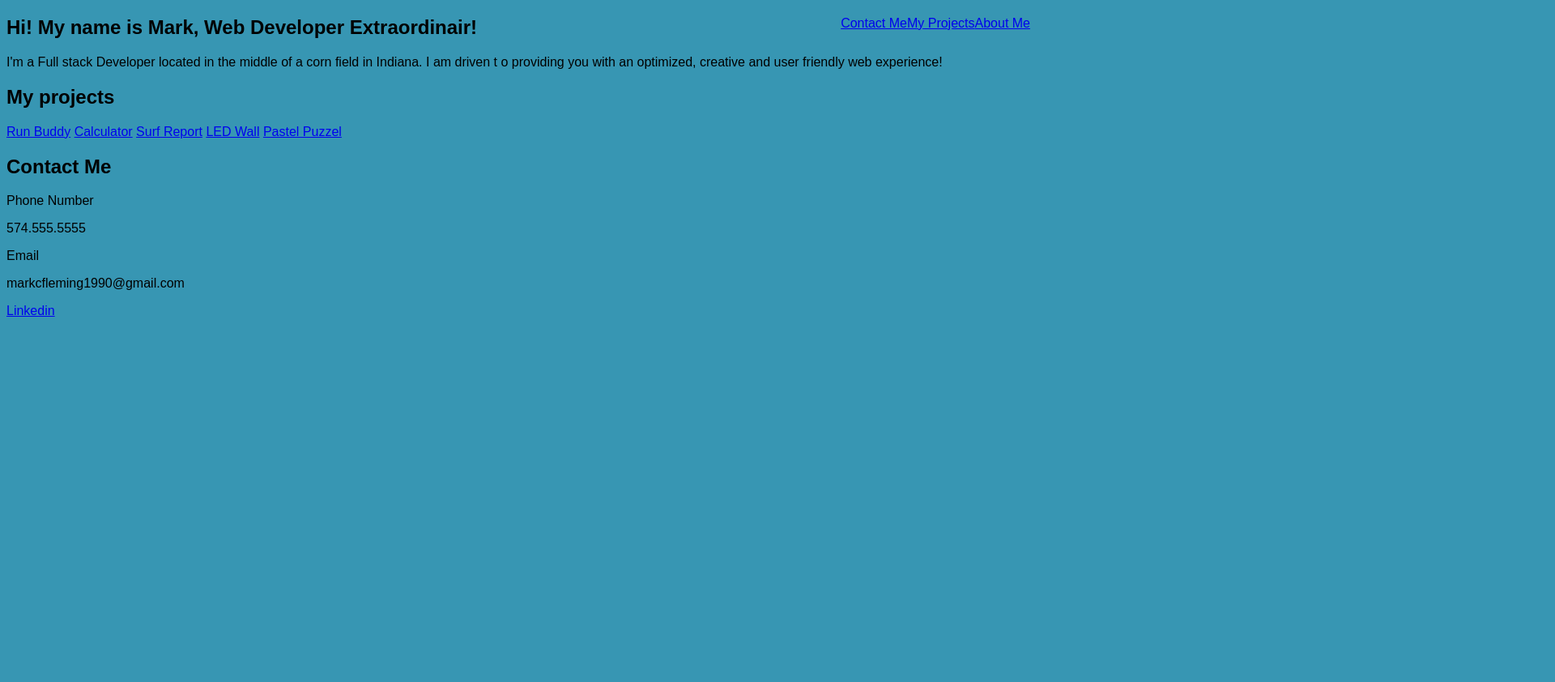
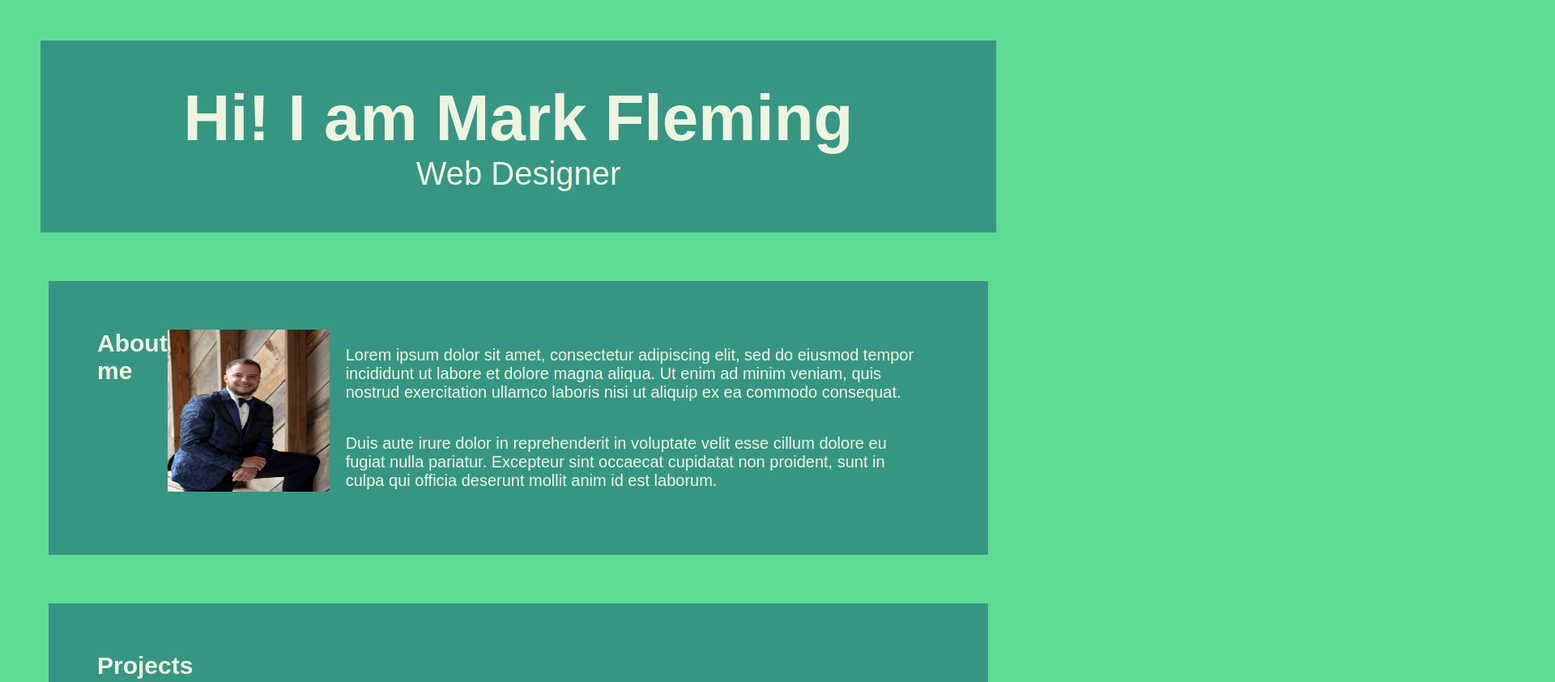
Before and after one commit to markcfleming1990/mcfportfolio, a plain HTML site: page index.html in a window 1280 px wide. Shown: the top 842 px of the page at 81% size, 1920 px wide, since content can reach past the window. Before the commit the page ends 800 px from the top, so only its background shows below. Drawn offline with Linux system fonts and the light colour scheme.

Commit message:
added styles and img

```diff
--- a/assets/style.css
+++ b/assets/style.css
@@ -1,17 +1,73 @@
-/*Header/navbar*/
+* {
+  margin: 0;
+  padding: 0;
+  box-sizing: border-box;
+}
+/*Body */
+body {
+  font-family: Arial, Helvetica, sans-serif;
+  font-size: 20px;
+  color: #edf5e1;
+  background-color: #5cdb95;
+}
+/*header/Name */
 
-body {
-  background-color:#3796b3;
-  font-family: Arial, Helvetica, sans-serif;
+.beige-text-container-section-container {
+display: block;
+text-align: center;
+font-size: 40px;
+background-color:#379683;
+color: #edf5e1;
+margin: 50px;
+padding: 50px;
 }
 
-header {
-  background-color:#5cdb95;
+/*section/about me */
+
+.card-align-right{
+  display: flex;
+  align-items: left;
+  background-color: #379683;
+  color: #edf5e1;
+  margin: 60px;
+  padding: 60px;
+}
+.card-align-right p {
+text-align: left;
+margin: 10px;
+padding: 10px;
 }
 
-nav ul li {
-  display: inline;
-  text-decoration: none;
-  float: right;
+ .abtme p {
+  display: inline-block;
+
+ }
+
+.img {
+  display: block;
+  height: 200px;
+  width: 200px;
+}
+
+
+/* Projects flexbox */
+
+.projects {
+  display: flex;
+  flex-wrap: wrap;
+  justify-items: center;
+  background-color: #379683;
+  color: #edf5e1;
+  margin: 60px;
+  padding: 60px;
+}
+
+.project-card {
+  display: flex;
+  flex-wrap: nowrap;
+  flex-flow: row;
+  justify-content: space-evenly;
+  margin: 10px;
+  padding: 10px;
 
 }
--- a/index.html
+++ b/index.html
@@ -7,79 +7,72 @@
         <title>Mark Fleming's Portfolio</title>
     </head>
 
-<!--Nav bar anchor elements  -->
-<!--give some spacing for photo use wedding photo if needed -->
-<body>
 
-  <header>
-      <nav>
-        <ul>
-          <li>
-          <a href="About Me">About Me</a> <!--links to about me section use anchor elements -->
-          </li>
-            <li>
-                <a href="My Projects">My Projects</a><!--links to Projects section use anchor elements-->
-            </li>
-                <li>
-                    <a href= "Contact Me">Contact Me</a><!--links to contact section use anchor elements -->
-                  </li>
-      </ul>
-      </nav>
-  </header>
+<!--Beige text centered, Web Designer smaller and centered-->
 
-<!--about me section -->
-<section>
-  <h1>
-    Hi! My name is Mark, Web Developer Extraordinair!
-  </h1>
-  <div class ="abtme">
-<p>
-  I'm a Full stack Developer located in the middle of a corn field in Indiana. I am driven
-  t o providing you with an optimized, creative and user friendly web experience!
-</p>
+
+<header class="beige-text-container-section-container">
+  <div class ="text-align-centered">
+  <h1>Hi! I am Mark Fleming</h1>
+  <p>Web Designer</p>
 </div>
+</header>
+
+<section class="card-align-right">
+  <h2>About me</h2>
+  <div class="abt-me-img">
+    <img src="assets/images/Mark-photo.jpg" alt="Mark looking dapper in his tux" class= "img" />
+  </div>
+  <div class="abtme">
+    <p>Lorem ipsum dolor sit amet, consectetur adipiscing elit, sed do eiusmod tempor incididunt ut
+      labore et dolore magna aliqua. Ut enim ad minim veniam, quis nostrud exercitation ullamco
+      laboris nisi ut aliquip ex ea commodo consequat.
+    </p>
+    <p>Duis aute irure dolor in reprehenderit in voluptate velit esse cillum dolore eu fugiat nulla
+      pariatur. Excepteur sint occaecat cupidatat non proident, sunt in culpa qui officia deserunt mollit
+      anim id est laborum.
+    </p>
+  </div>
 </section>
 
-<!--Projects page include pseudo classes for hover to change opacity-->
 <section>
-  <div class= "projects">
-    <h2>My projects</h2>
+  <div class="projects">
+    <h2>Projects</h2>
 
-      <a href="Run Buddy">Run Buddy</a><!--link to Run buddy website-->
-
-      <a href="Calculator">Calculator</a><!--placeholder -->
-
-        <a href="Surf Report">Surf Report</a><!--placeholder-->
-
-        <a href="LED wall">LED Wall</a><!--placeholder -->
-
-        <a href="Pastel Puzzel">Pastel Puzzel</a><!--placeholder-->
-
+    <div class="project-card">
+      <img src="/assets/images/run-buddy.jpg" class="img-run-buddy" alt="run-buddy-landing-page" />
+    <h3>Run Buddy</h3>
+    <p>HTML/CSS</p>
+    </div>
+    <div class="project-card">
+      <img src="/assets/images/portfolio-1.jpg" class="img-calculator" alt="calculator-placeholder" />
+    <h3>Surf Report</h3>
+    <p>React/JavaScript/CSS</p>
+    </div>
+    <div class="project-card">
+      <img src="/assets/images/portfolio-2.jpg" class="img-SURF Report" alt="SURF-report-placeholder" />
+    <h3>Surf Report</h3>
+    <p>MERN Stack</p>
+    </div>
+    <div class="project-card">
+      <img src="/assets/images/portfolio-3.jpg" class="img-LED-Wall" alt="LED-Wall-placeholder" />
+    <h3>LED Wall</h3>
+    <p>Node/IoT</p>
+    </div>
+    <div class="project-card">
+      <img src="/assets/images/portfolio-4.jpg" class="img-pastel-puzzel" alt="img-pastel-puzzel" />
+    <h3>Run Buddy</h3>
+    <p>MERN Stack</p>
+    </div>
   </div>
 </section>
-  <!--contact section-->
 
-  <footer>
+<footer class="beige-text-container section-container">
 
-    <div class="contact">
-    <h2>Contact Me</h2>
-    </div>
-
-    <div class= "contact">
-      <p>Phone Number</p>
-      <p>574.555.5555</p>
-    </div>
-
-    <div class="contact">
-      <p>Email</p>
-      <p>markcfleming1990@gmail.com</p><!--emailto element -->
-    </div>
-
-    <div class="contact">
-      <a href="Linkedin">Linkedin</a><!--link to updated linkedin profile-->
-    </div>
-  </footer>
-
-  </body>
-
-  </html>
+<h3>Get in touch!</h3>
+<div class="centered-text-beige">
+  <h4>Email Me</h4>markcfleming1990@gmail.com
+  <h4>Call me:</h4>574.555.5555 <br>
+  <a href="Linkedin">Linkedin</a>
+</div>
+</footer>
```
Also changed, not shown: assets/images/Mark-photo.jpg (added), assets/images/portfolio-1.jpg (added), assets/images/portfolio-2.jpg (added), assets/images/portfolio-3.jpg (added), assets/images/portfolio-4.jpg (added), assets/images/run-buddy.jpg (added), 1 other file.
